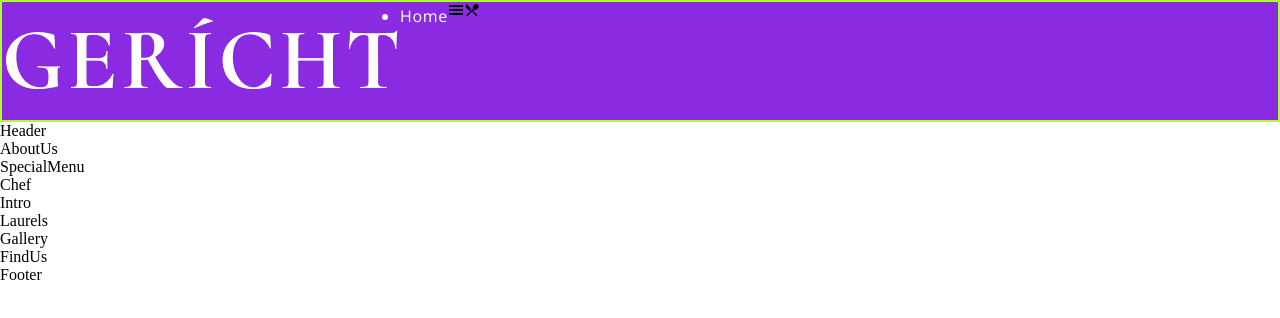
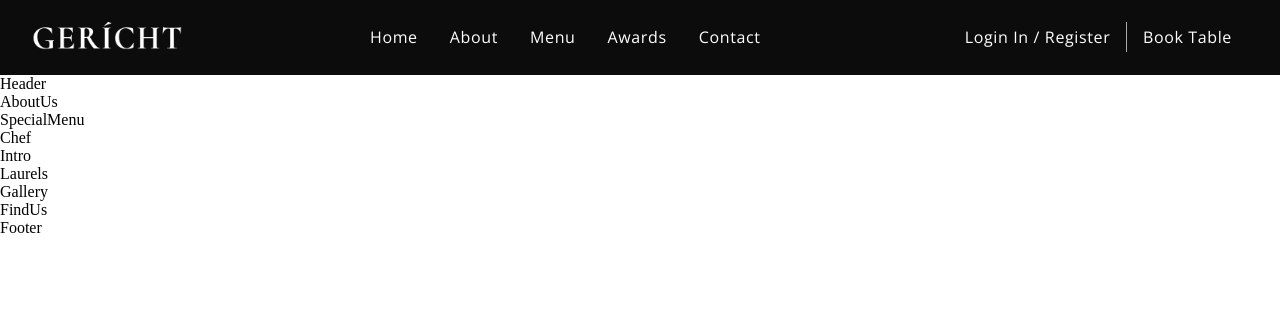
Before and after one commit to Graciliana/Gerich-restaurant, a React (Create React App) app: page / in a window 1280 px wide. Shown: the top 318 px of the page. Built offline with nearby package versions, Linux system fonts and the light colour scheme; a web font is replaced by a local one.

Commit message:
:sparkles: feat: navbar deployment

```diff
--- a/src/components/Navbar/Navbar.css
+++ b/src/components/Navbar/Navbar.css
@@ -1,6 +1,122 @@
 .app__navbar {
   width: 100%;
   display: flex;
-  border:2px solid greenyellow;
-  background-color: blueviolet;
+  background-color: var(--color-black);
+  justify-content: space-between;
+  align-items: center;
+  padding: 1rem 2rem;
 }
+.app__navbar-logo {
+  display: flex;
+  justify-content: flex-start;
+  align-items: center;
+}
+.app__navbar-logo img {
+  width: 150px;
+}
+.app__navbar-links {
+  flex: 1;
+  display: flex;
+  justify-content: center;
+  align-items: center;
+  list-style: none;
+}
+.app__navbar-links li {
+  margin: 0 1rem;
+  cursor: pointer;
+}
+.app__navbar-links li:hover {
+ color: var(--color-grey);
+}
+.app__navbar-login{
+  display: flex;
+  justify-content: flex-end;
+  align-items: center;
+}
+.app__navbar-login a {
+  margin: 0 1rem;
+  text-decoration: none;
+  transition: 0.5s ease;
+}
+.app__navbar-login a:hover {
+  border-bottom: 1px solid var(--color-golden);
+}
+.app__navbar-login div {
+  width: 0.5px;
+  height: 30px;
+  background-color: var(--color-grey);
+}
+
+.app__navbar-smallscreen {
+    display: none;
+}
+
+.app__navbar-smallscreen_overlay {
+    position: fixed;
+    top: 0;
+    left: 0;
+    width: 100%;
+    height: 100vh;
+    background: var(--color-black);
+    transition: .5s ease;
+
+    flex-direction: column;
+    z-index: 5;
+}
+
+.app__navbar-smallscreen_overlay .overlay__close {
+    font-size: 27px;
+    color: var(--color-golden);
+    cursor: pointer;
+
+    position: absolute;
+    top: 20px;
+    right: 20px;
+}
+
+.app__navbar-smallscreen_links {
+    list-style: none;
+}
+
+.app__navbar-smallscreen_links li {
+    margin: 2rem;
+    cursor: pointer;
+    color: var(--color-golden);
+    font-size: 2rem;
+    text-align: center;
+    font-family: var(--font-base);
+}
+
+.app__navbar-smallscreen_links li:hover {
+    color: var(--color-white);
+}
+
+@media screen and (min-width: 2000px) {
+    .app__navbar-logo img {
+        width: 210px;
+    }
+}
+
+@media screen and (max-width: 1150px) {
+    .app__navbar-links {
+        display: none;
+    }
+
+    .app__navbar-smallscreen {
+        display: flex;
+    }
+}
+
+@media screen and (max-width: 650px) {
+    .app__navbar {
+        padding: 1rem;
+    }
+
+    .app__navbar-login {
+        display: none;
+    }
+
+    .app__navbar-logo img {
+        width: 110px;
+    }
+}
--- a/src/components/Navbar/Navbar.jsx
+++ b/src/components/Navbar/Navbar.jsx
@@ -1,21 +1,48 @@
 import React from 'react';
-import { GiHamburgerMenu } from "react-icons/gi";
-import { MdOutlineRestaurantMenu } from "react-icons/md";
+import { GiHamburgerMenu } from 'react-icons/gi';
+import { MdOutlineRestaurantMenu } from 'react-icons/md';
 import images from '../../constants/images'
 import './Navbar.css';
 
-const Navbar = () => (
+const Navbar = () => {
+  const [toggleMenu, setToggleMenu] = React.useState(false);
+
+  return(
   <nav className='app__navbar'>
     <div className='app__navbar-logo'>
       <img src={images.gericht} alt='app logo gericht restaurant'/>
     </div>
     <ul className='app__navbar-links'>
       <li className='p__opensans'><a href='#home'>Home </a></li>
+      <li className='p__opensans'><a href='#about'>About</a></li>
+      <li className='p__opensans'><a href='#menu'>Menu</a></li>
+      <li className='p__opensans'><a href='#awards'>Awards</a></li>
+      <li className='p__opensans'><a href='#contact'>Contact</a></li>
     </ul>
+    <div className='app__navbar-login'>
+      <a href='#login' className='p__opensans'>Login In / Register</a>
+      <div></div>
+      <a href='/' className='p__opensans'>Book Table</a>
+    </div>
+    <div className='app__navbar-smallscreen'>
+        <GiHamburgerMenu color='#fff' fontSize={27} onClick={() => setToggleMenu(true)} />
+        {toggleMenu && (
 
-    <GiHamburgerMenu />
-    <MdOutlineRestaurantMenu />
+    <div className="app__navbar-smallscreen_overlay flex__center slide-bottom">
+      <MdOutlineRestaurantMenu fontSize={27} className='overlay__close' onClick={() => setToggleMenu(false)}/>
+      <ul className='app__navbar-smallscreen_links'>
+      <li><a href="#home" onClick={() => setToggleMenu(false)}>Home</a></li>
+              <li><a href="#about" onClick={() => setToggleMenu(false)}>About</a></li>
+              <li><a href="#menu" onClick={() => setToggleMenu(false)}>Menu</a></li>
+              <li><a href="#awards" onClick={() => setToggleMenu(false)}>Awards</a></li>
+              <li><a href="#contact" onClick={() => setToggleMenu(false)}>Contact</a></li>
+      </ul>
+          </div>
+          )}
+    </div>
+
+
   </nav>
 );
-
+}
 export default Navbar;
```
